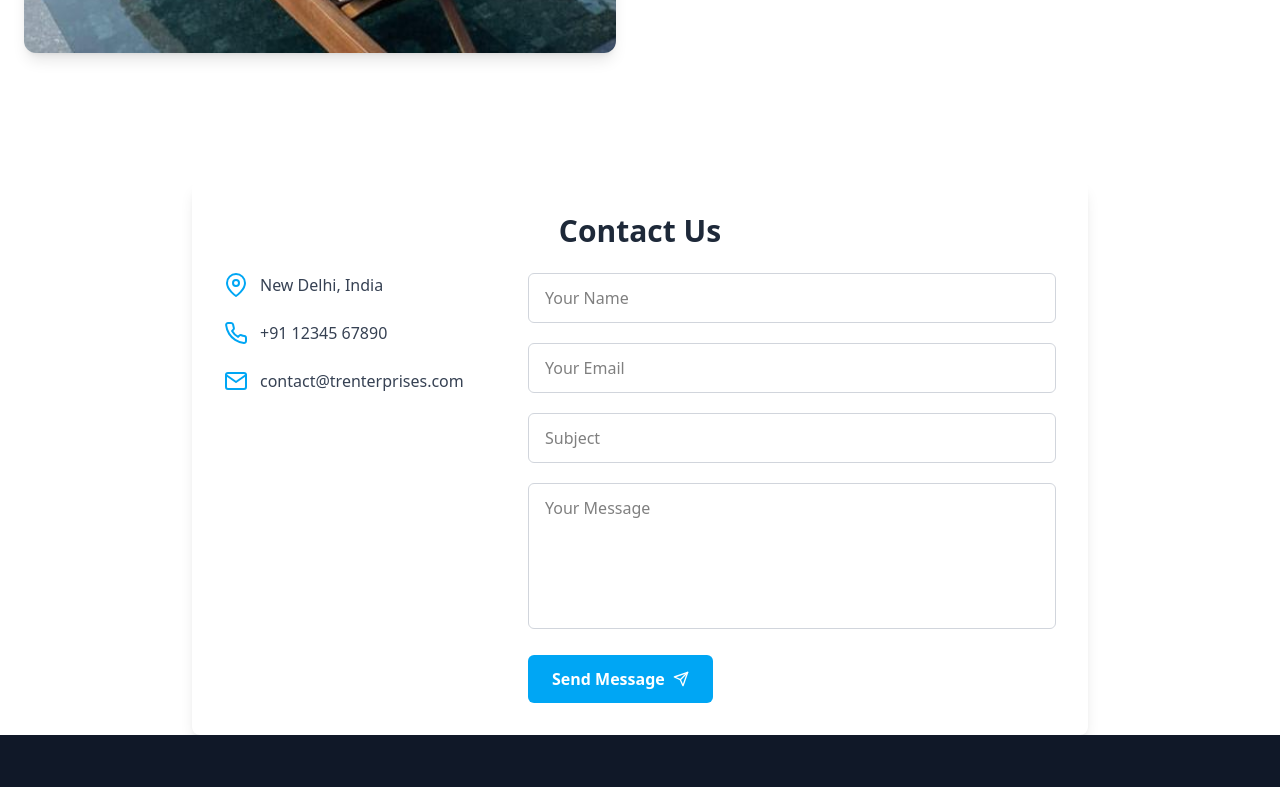
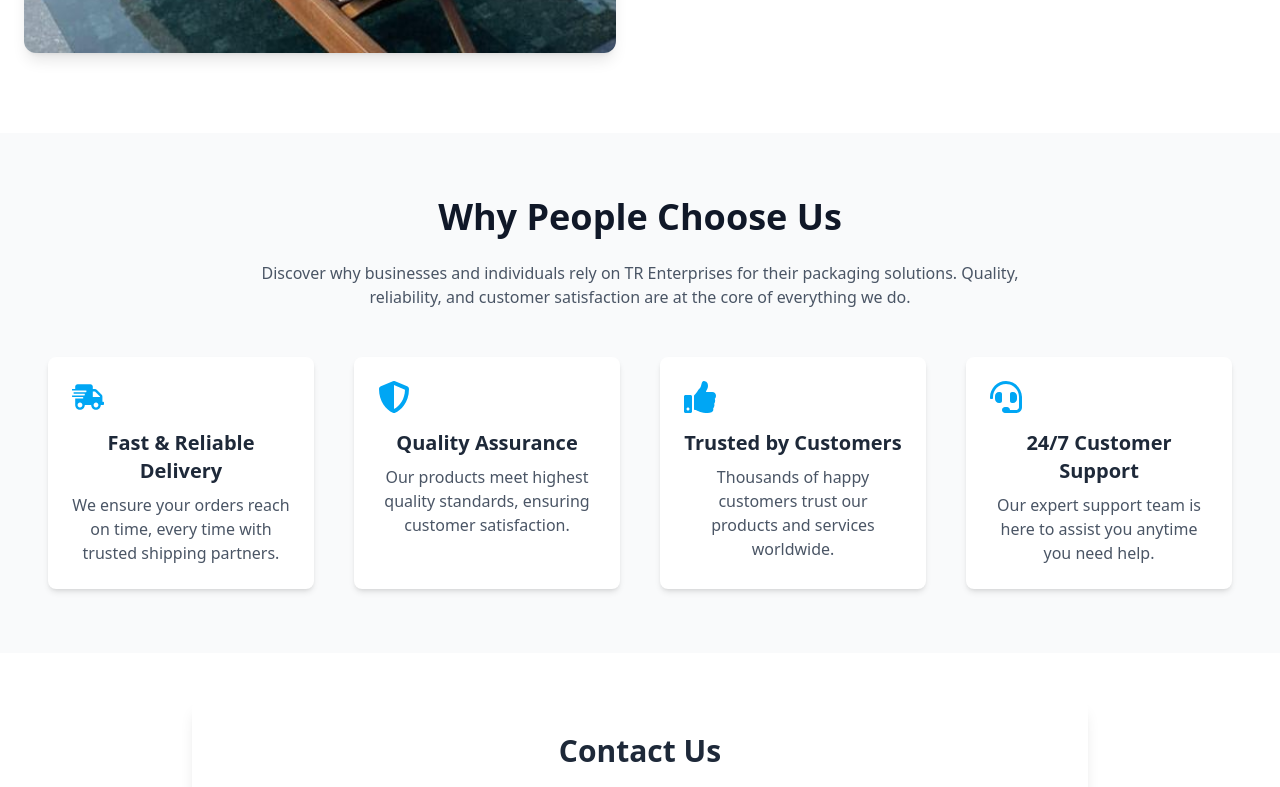
Before and after one commit to Ankit-nehra/ok, a React (Vite) app: page / in a window 1280 px wide. Shown: the part 1420-2207 px from the top of the page. Built offline with nearby package versions, Linux system fonts and the light colour scheme.

Commit message:
Update Home.jsx

```diff
--- a/src/pages/Home.jsx
+++ b/src/pages/Home.jsx
@@ -1,6 +1,7 @@
 import HeroSlider from '../components/HeroSlider';
 import ScrollToTopButton from '../components/ScrollToTopButton';
 import About from './About'
+import WhyChooseUs from '../components/WhyChooseUs';
 import Contact from './Contact'
 const Home = () => {
   return (
@@ -8,6 +9,7 @@ const Home = () => {
       <HeroSlider />
       <ScrollToTopButton />
       <About/>
+      <WhyChooseUs />
       <Contact/>
 
     </div>
```
